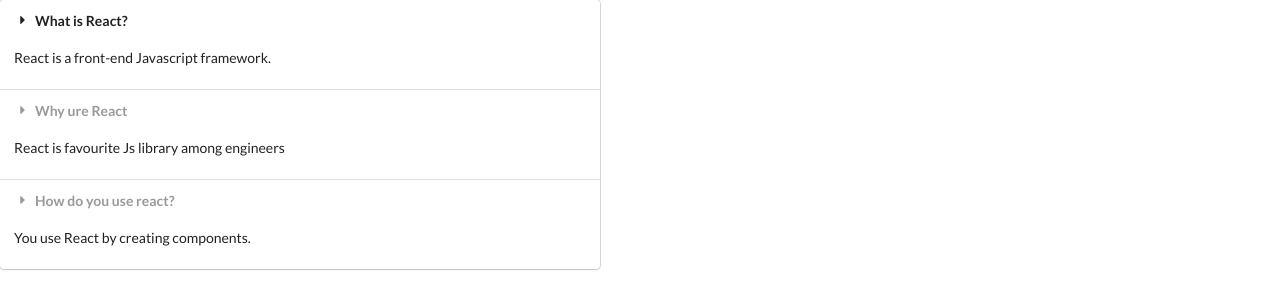
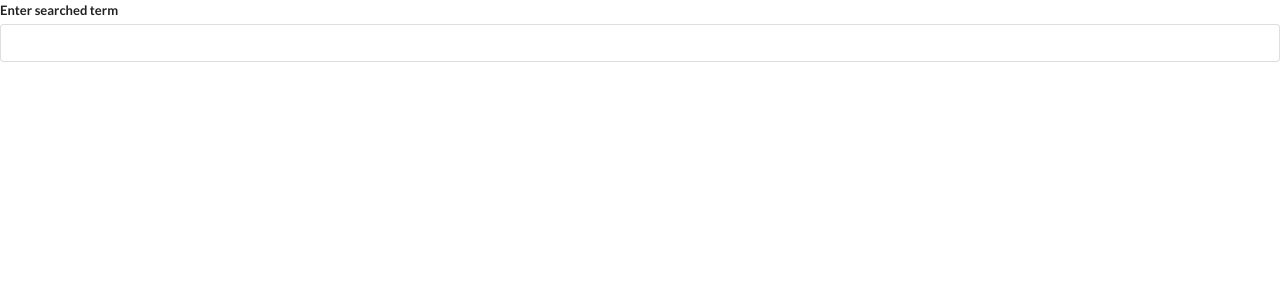
Before and after one commit to Morghot2/Widget-app, a React (Create React App) app: page / in a window 1280 px wide. Shown: the top 308 px of the page. Built offline with nearby package versions, Linux system fonts and the light colour scheme.

Commit message:
text inputs with hooks

```diff
--- a/src/App.js
+++ b/src/App.js
@@ -1,5 +1,6 @@
 import React from 'react'
 import Accordion from './components/Accordion'
+import Search from './components/Search'
 
 const items = [
     {
@@ -17,5 +18,5 @@
 ]
 
 export default () => {
-    return <div><Accordion items={items} /></div>
+    return <div><Search /></div>
 }
--- a/src/components/Accordion.js
+++ b/src/components/Accordion.js
@@ -1,20 +1,25 @@
-import React from "react";
+import React, { useState } from "react";
 
 const Accordion = ({ items }) => {
-  const renderedItems = items.map((item) => {
+  const [activeIndex, setActiveIndex] = useState(null);
+  const onTitleClick = (index) => {
+    setActiveIndex(index);
+  };
+  const renderedItems = items.map((item, index) => {
+    const active = index === activeIndex ? "active" : "";
     return (
       <React.Fragment key={item.title}>
-        <div className="title activ">
+        <div className={`title ${active}`} onClick={() => onTitleClick(index)}>
           <i className="dropdown icon" />
           {item.title}
         </div>
-        <div className="content active">
+        <div className={`content ${active}`}>
           <p>{item.content}</p>
         </div>
       </React.Fragment>
     );
   });
-  return <div className="ui styled accordion">{renderedItems}</div>
+  return <div className="ui styled accordion">{renderedItems}</div>;
 };
 
 export default Accordion;
--- /dev/null
+++ b/src/components/Search.js
@@ -0,0 +1,17 @@
+import React, { useState} from "react";
+
+const Search = () => {
+    const [term, setTerm] = useState('')
+  return (
+    <div>
+      <div className="ui form">
+        <div className="field">
+          <label>Enter searched term</label>
+          <input value={term} onChange={e => setTerm(e.target.value)} className="input"></input>
+        </div>
+      </div>
+    </div>
+  );
+};
+
+export default Search;
```
